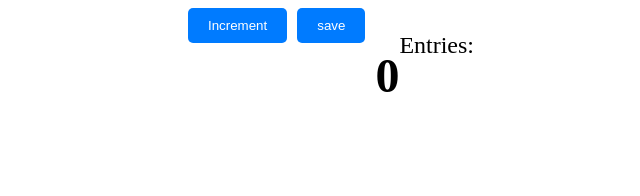
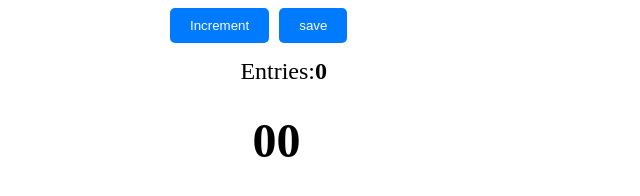
Before and after one commit to TalemanJan/beginner-add-numbers-app, a plain HTML site: page index.html in a window 1280 px wide. Shown: the whole page, without its empty margins (309-949 px from the left). Drawn offline with Linux system fonts and the light colour scheme.

Commit message:
minor css changes

```diff
--- a/index.html
+++ b/index.html
@@ -12,10 +12,10 @@
 <button id="increment-btn" onclick="add()">Increment</button>
 <button id="save-btn" onclick="save1()" >save</button>
 
-<h2 id="num">0</h2>
+<h2 id="num">00</h2>
 
 
-<p>Entries:<span id="save"></span></p>
+<p>Entries:<span id="save">0</span></p>
 
 </div>
 
--- a/styles.css
+++ b/styles.css
@@ -15,7 +15,7 @@ justify-content: center;
     border-radius: 5px;
     cursor: pointer;
     margin-right: 10px;
-    flex-shrink: 0;
+    /* flex-shrink: 0; */
   }
 
   button:hover {
@@ -24,12 +24,18 @@ justify-content: center;
 
   h2 {
     font-size: 48px;
-    text-align: center;
+    margin-top: 105px;
+    position: relative;
+    right: 105px;
+
   }
 
   p {
     font-size: 24px;
-    text-align: center;
+    margin-top: 50px;
+    position: relative;
+    right: 165px;
+
   }
 
   #save {
```
